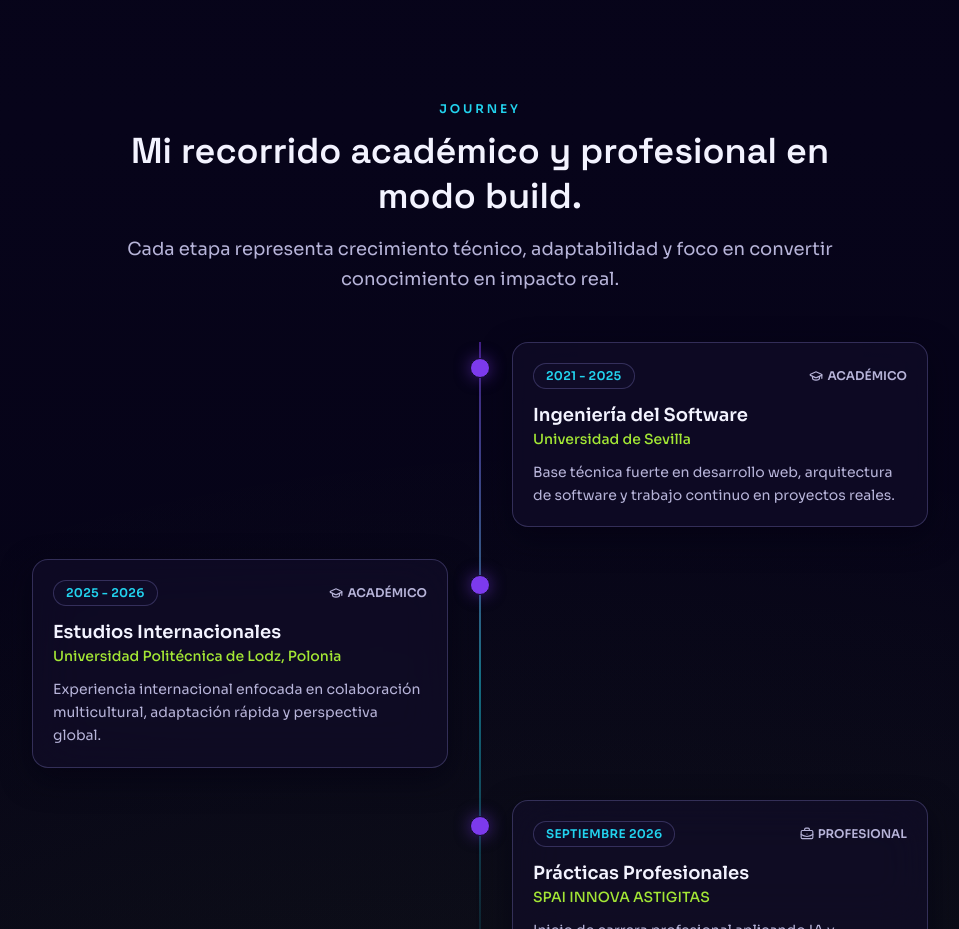
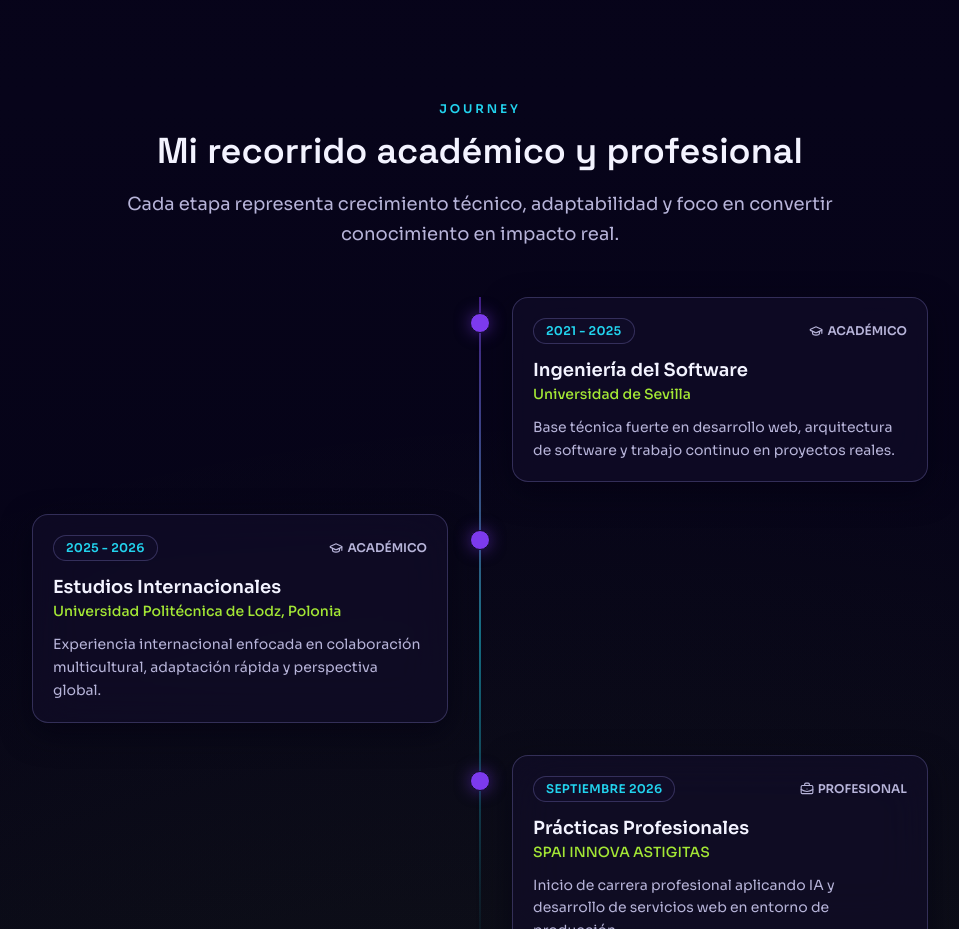
Before and after one commit to Nicolaspg4/portfolio, a React (Vite) app: page / in a window 1280 px wide. Shown: the part 2280-3209 px from the top of the page, without its empty margins (160-1119 px from the left). Built offline with nearby package versions, Linux system fonts and the light colour scheme.

Commit message:
chore: update website

```diff
--- a/src/components/sections/TimelineSection.tsx
+++ b/src/components/sections/TimelineSection.tsx
@@ -8,7 +8,7 @@ const TimelineSection = () => {
     <section id="timeline" className="scroll-mt-28 py-16 md:py-24">
       <SectionHeading
         eyebrow="Journey"
-        title="Mi recorrido académico y profesional en modo build."
+        title="Mi recorrido académico y profesional"
         description="Cada etapa representa crecimiento técnico, adaptabilidad y foco en convertir conocimiento en impacto real."
       />
 
```
